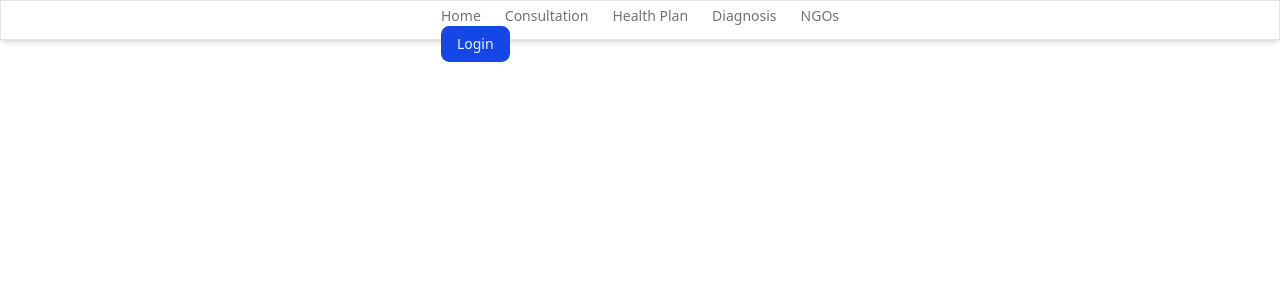
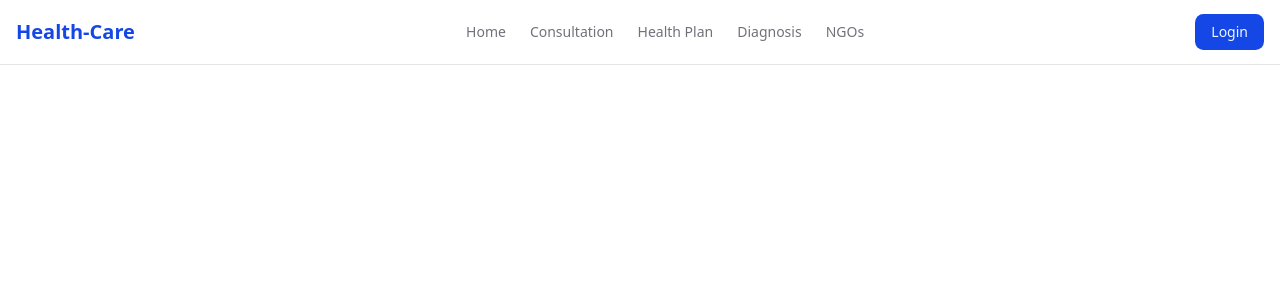
Before and after one commit to ashraful2871/Health-Care-Frontend, a Next.js app: page / in a window 1280 px wide. Shown: the top 300 px of the page. Built offline with nearby package versions, Linux system fonts and the light colour scheme.

Commit message:
add new line

```diff
--- a/src/components/shared/PublicNavbar.tsx
+++ b/src/components/shared/PublicNavbar.tsx
@@ -12,6 +12,7 @@ import {
 } from "../ui/sheet";
 import { Label } from "../ui/label";
 import { Input } from "../ui/input";
+import { Menu } from "lucide-react";
 
 const PublicNavbar = () => {
   const navItems = [
@@ -22,70 +23,72 @@ const PublicNavbar = () => {
     { label: "NGOs", href: "/ngos" },
   ];
   return (
-    <header className="sticky top-0 z-50 flex h-10 border w-full items-center justify-around bg-background/05 px-4 shadow-md">
-      <div>
-        <div>
+    <header className="sticky top-0 z-50 w-full border-b bg-background/95 backdrop-blur-md dark:bg-background/95">
+      <div className="container mx-auto flex h-16 items-center justify-between px-4">
+        {/* Left: Logo */}
         <Link
           href="/"
           className="flex items-center justify-center text-xl font-bold text-primary"
         >
           Health-Care
         </Link>
-        </div>
 
-        <nav className="hidden md:block ">
-          <ul className="flex gap-6">
+        {/* Center: Nav Items (Desktop) */}
+        <nav className="hidden md:flex items-center space-x-6">
           {navItems.map((item) => (
-              <li
+            <Link
               key={item.href}
-                className="text-sm font-medium text-muted-foreground hover:text-primary"
+              href={item.href}
+              className="text-sm font-medium text-muted-foreground hover:text-primary transition-colors"
             >
-                <Link href={item.href}>{item.label}</Link>
-              </li>
+              {item.label}
+            </Link>
           ))}
-          </ul>
         </nav>
 
+        {/* Right: Login Button (Desktop) */}
         <div className="hidden md:block">
           <Link href="/login">
             <Button>Login</Button>
           </Link>
         </div>
-      </div>
 
-      {/* mobile navigation */}
-
+        {/* Mobile Navigation */}
         <div className="md:hidden">
           <Sheet>
             <SheetTrigger asChild>
-            <Button variant="outline">Open</Button>
+              <Button variant="outline" size="icon">
+                <Menu className="h-5 w-5" />
+              </Button>
             </SheetTrigger>
-          <SheetContent>
+            <SheetContent side="right" className="p-6">
               <SheetHeader>
-              <SheetTitle>Edit profile</SheetTitle>
-              <SheetDescription>
-                Make changes to your profile here. Click save when you&apos;re
-                done.
-              </SheetDescription>
+                <SheetTitle className="text-lg font-semibold">
+                  Navigation
+                </SheetTitle>
               </SheetHeader>
-            <div className="grid flex-1 auto-rows-min gap-6 px-4">
-              <div className="grid gap-3">
-                <Label htmlFor="sheet-demo-name">Name</Label>
-                <Input id="sheet-demo-name" defaultValue="Pedro Duarte" />
+
+              <nav className="mt-6 space-y-4">
+                {navItems.map((item) => (
+                  <SheetClose asChild key={item.href}>
+                    <Link
+                      href={item.href}
+                      className="block text-base font-medium text-muted-foreground hover:text-primary"
+                    >
+                      {item.label}
+                    </Link>
+                  </SheetClose>
+                ))}
+              </nav>
+
+              <div className="mt-6">
+                <Link href="/login">
+                  <Button className="w-full">Login</Button>
+                </Link>
               </div>
-              <div className="grid gap-3">
-                <Label htmlFor="sheet-demo-username">Username</Label>
-                <Input id="sheet-demo-username" defaultValue="@peduarte" />
-              </div>
-            </div>
-            <SheetFooter>
-              <Button type="submit">Save changes</Button>
-              <SheetClose asChild>
-                <Button variant="outline">Close</Button>
-              </SheetClose>
-            </SheetFooter>
             </SheetContent>
           </Sheet>
+        </div>
       </div>
     </header>
   );
```
Lines whose indentation alone changed are shown as unchanged.
